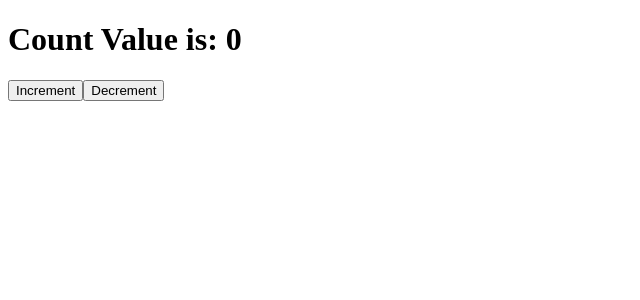
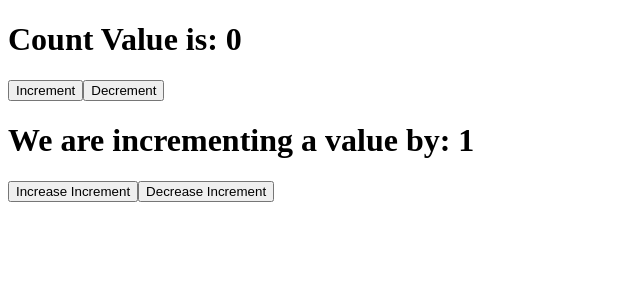
Before and after one commit to wanderer967/reactjourney, a React (Vite) app in the folder reactpro/: page / in a window 1280 px wide. Shown: the top 300 px of the page, without its empty margins (0-640 px from the left). Built offline with nearby package versions, Linux system fonts and the light colour scheme.

Commit message:
creating multiple states in React Component

```diff
--- a/reactpro/src/components/Counter.jsx
+++ b/reactpro/src/components/Counter.jsx
@@ -2,11 +2,20 @@
 
 export default function Counter() {
   const [count, setCount] = useState(0);
+  const [incrementBy, setIncrementBy] = useState(1);
+
   function increment() {
-    setCount(count + 1);
+    setCount(count + incrementBy);
   }
   function decrement() {
-    setCount(count - 1);
+    setCount(count - incrementBy);
+  }
+  function increaseIncrementItself() {
+    setIncrementBy(incrementBy + 1);
+  }
+
+  function decreaseIncrementItself() {
+    setIncrementBy(incrementBy - 1);
   }
 
   return (
@@ -14,6 +23,10 @@
       <h1>Count Value is: {count}</h1>
       <button onClick={increment}>Increment</button>
       <button onClick={decrement}>Decrement</button>
+
+      <h1>We are incrementing a value by: {incrementBy}</h1>
+      <button onClick={increaseIncrementItself}>Increase Increment</button>
+      <button onClick={decreaseIncrementItself}>Decrease Increment</button>
     </div>
   );
 }
```
